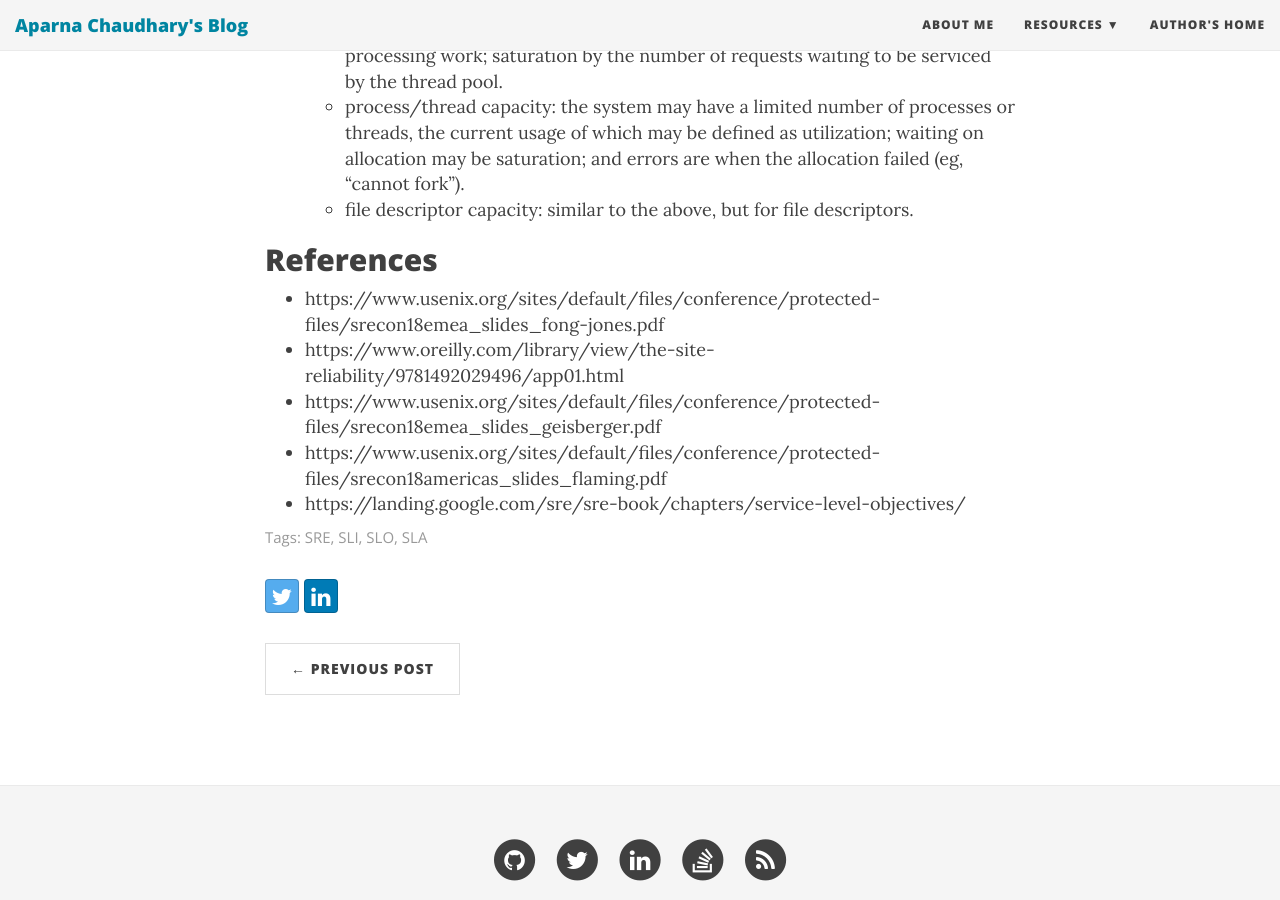
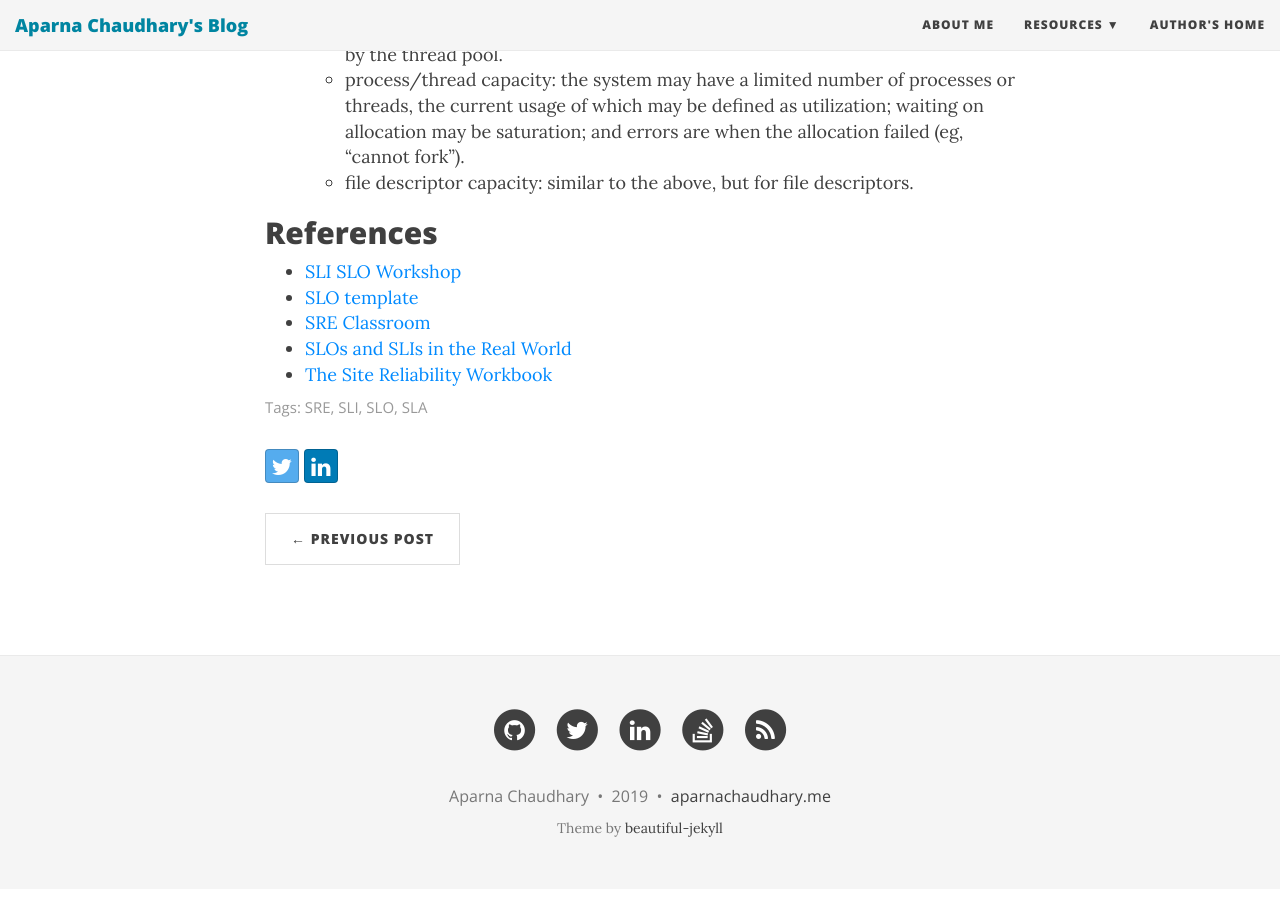
Before and after one commit to aparnachaudhary/aparnachaudhary.github.io, a Jekyll site: the page built from _posts/2019-01-14-The-Site-Reliability-Workbook.md, in a window 1280 px wide and 900 px high, scrolled down 5778 px. Built offline with Jekyll 4.4.1, drawn with Linux system fonts in a browser that asks for light colours; nearby versions of some CDN libraries; comment, search, counter and statistics services are not loaded; some of the changed text lies outside the part shown.

Commit message:
Update 2019-01-14-The-Site-Reliability-Workbook.md

```diff
--- a/_posts/2019-01-14-The-Site-Reliability-Workbook.md
+++ b/_posts/2019-01-14-The-Site-Reliability-Workbook.md
@@ -4,7 +4,7 @@ title: Notes from The Site Reliability Workbook
 tags: [SRE, SLI, SLO, SLA]
 ---
 
-Recently I read the book “The Site Reliability Workbook”[http://shop.oreilly.com/product/0636920132448.do]. I tried to capture the notes in the following post.
+Recently I read the book [“The Site Reliability Workbook”](http://shop.oreilly.com/product/0636920132448.do). I tried to capture the notes in the following post.
 
 ## SLI Menu
 
@@ -169,8 +169,8 @@ For each critical user journey, stack-ranked by business impact
 
 ## References
 
-* https://www.usenix.org/sites/default/files/conference/protected-files/srecon18emea_slides_fong-jones.pdf
-* https://www.oreilly.com/library/view/the-site-reliability/9781492029496/app01.html
-* https://www.usenix.org/sites/default/files/conference/protected-files/srecon18emea_slides_geisberger.pdf
-* https://www.usenix.org/sites/default/files/conference/protected-files/srecon18americas_slides_flaming.pdf
-* https://landing.google.com/sre/sre-book/chapters/service-level-objectives/
+* [SLI SLO Workshop](https://www.usenix.org/sites/default/files/conference/protected-files/srecon18emea_slides_fong-jones.pdf)
+* [SLO template](https://www.oreilly.com/library/view/the-site-reliability/9781492029496/app01.html)
+* [SRE Classroom](https://www.usenix.org/sites/default/files/conference/protected-files/srecon18emea_slides_geisberger.pdf)
+* [SLOs and SLIs in the Real World](https://www.usenix.org/sites/default/files/conference/protected-files/srecon18americas_slides_flaming.pdf)
+* [The Site Reliability Workbook](http://shop.oreilly.com/product/0636920132448.do)
```
